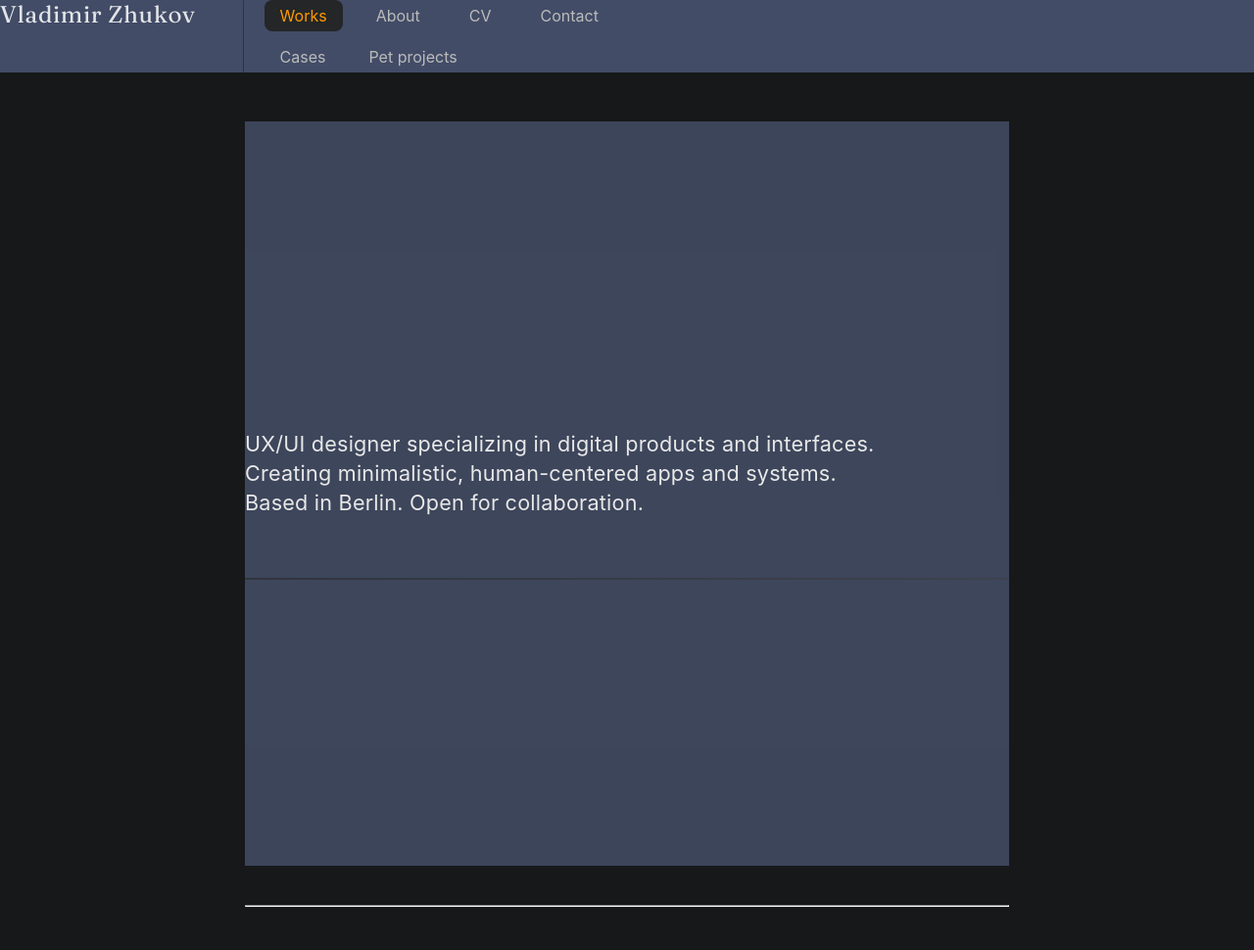
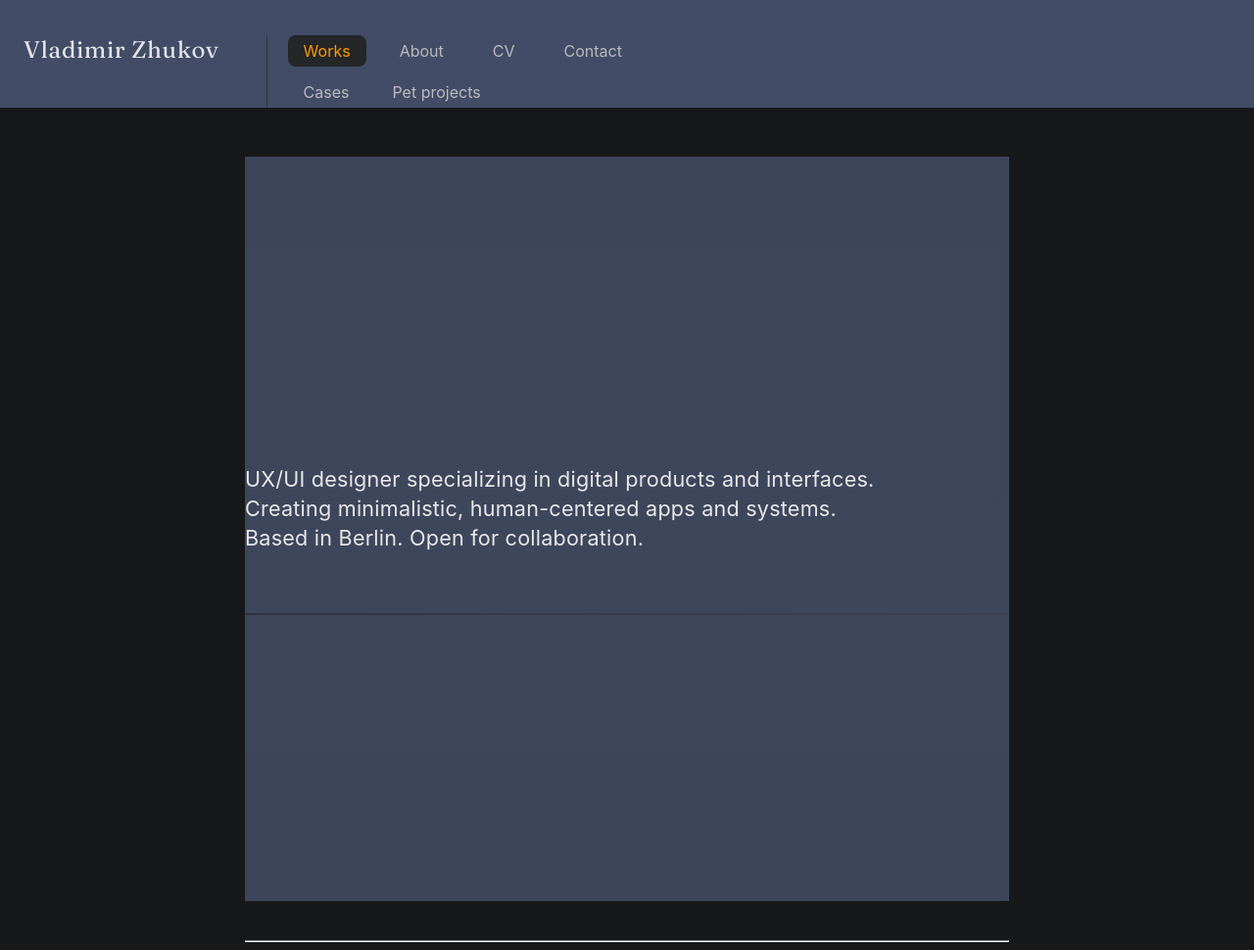
Before and after one commit to uxiscool/experience, a Jekyll site: the page built from index.md, in a window 1280 px wide. Shown: the whole page at 98% size. Built offline with Jekyll 4.4.1, drawn with Linux system fonts in a browser that asks for light colours; before the commit the page ends 934 px from its top, so only the background shows below that.

Commit message:
Add files via upload

```diff
--- a/assets/css/main.css
+++ b/assets/css/main.css
@@ -18,7 +18,7 @@ header {
   align-items: flex-start;
   flex-direction: row;
   gap: 36px;
-  /*padding: 36px 24px 0 24px;  */
+  padding: 36px 24px 0 24px;
   width: 100%;
   background: #424c67; /* временный фон */
 }
```
